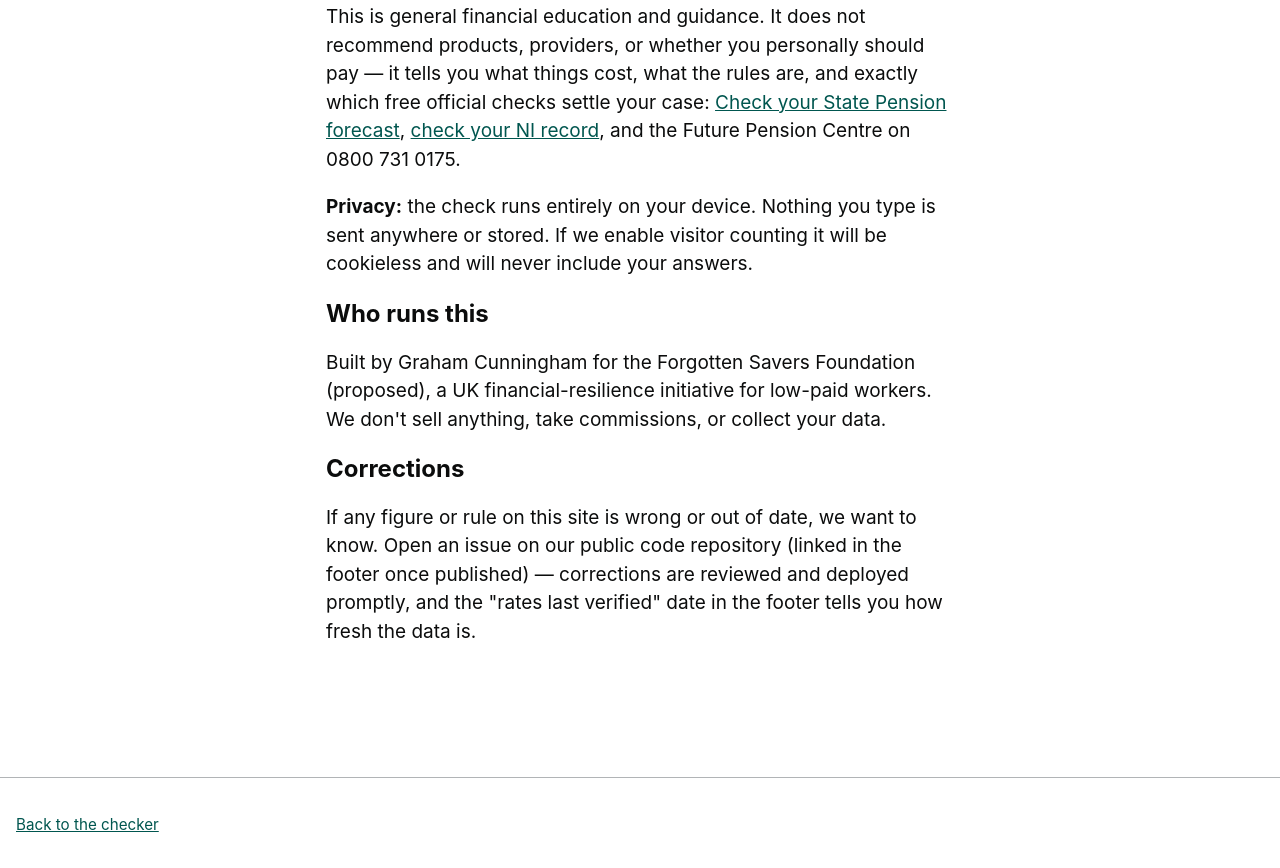
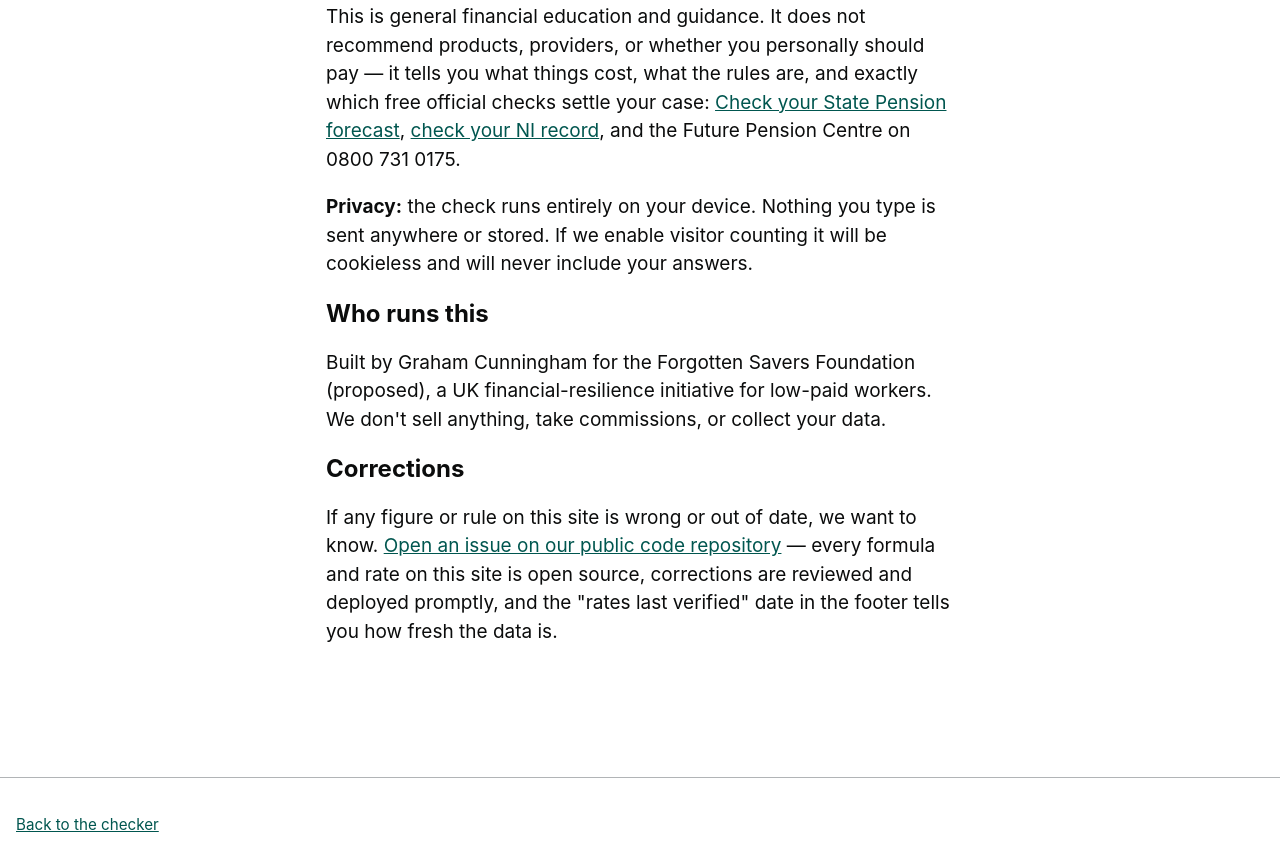
Before and after one commit to swissgrammie/ni-checker, a website built with Vite: page methodology.html in a window 1280 px wide. Shown: the part 1563-2431 px from the top of the page. Built offline with nearby package versions, Linux system fonts and the light colour scheme.

Commit message:
methodology: link the public repo for corrections

```diff
--- a/methodology.html
+++ b/methodology.html
@@ -47,7 +47,7 @@
     <p>Built by Graham Cunningham for the Forgotten Savers Foundation (proposed), a UK financial-resilience initiative for low-paid workers. We don't sell anything, take commissions, or collect your data.</p>
 
     <h2 id="corrections">Corrections</h2>
-    <p>If any figure or rule on this site is wrong or out of date, we want to know. Open an issue on our public code repository (linked in the footer once published) — corrections are reviewed and deployed promptly, and the "rates last verified" date in the footer tells you how fresh the data is.</p>
+    <p>If any figure or rule on this site is wrong or out of date, we want to know. <a href="https://github.com/swissgrammie/ni-checker/issues">Open an issue on our public code repository</a> — every formula and rate on this site is open source, corrections are reviewed and deployed promptly, and the "rates last verified" date in the footer tells you how fresh the data is.</p>
   </main>
   <footer class="site">
     <p><a href="./">Back to the checker</a></p>
```
